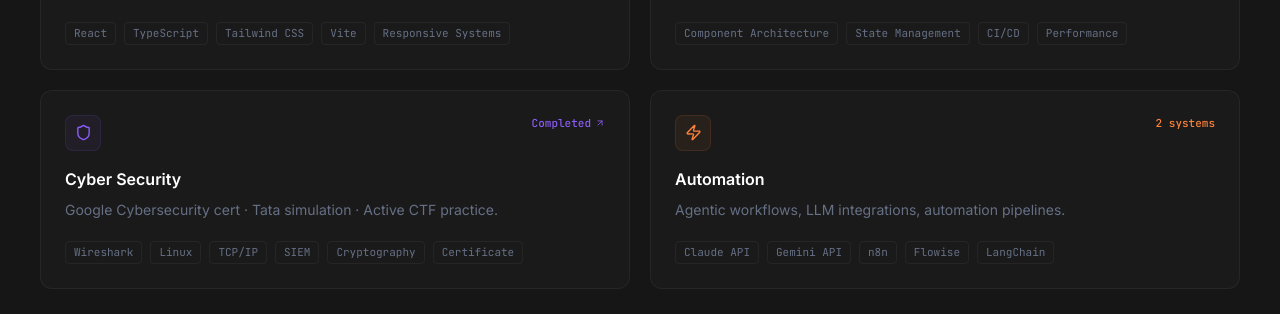
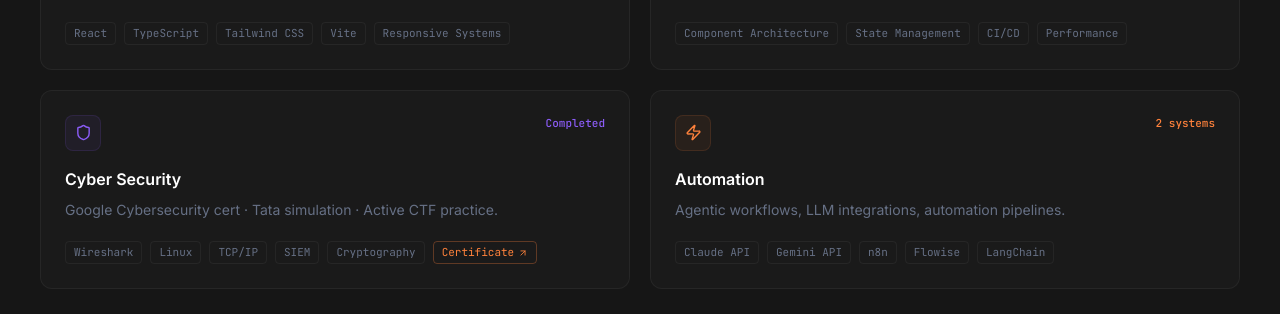
Before and after one commit to NavinAdithya/Portfolio, a React (Vite) app: page / in a window 1280 px wide. Shown: the part 1865-2179 px from the top of the page. Built offline with nearby package versions, Linux system fonts and the light colour scheme; a web font is replaced by a local one.

Commit message:
Move certificate link to the Certificate skill tag

```diff
--- a/src/app/App.tsx
+++ b/src/app/App.tsx
@@ -98,7 +98,7 @@ const CAPABILITIES = [
     color: "#8B5CF6",
     skills: ["Wireshark", "Linux", "TCP/IP", "SIEM", "Cryptography", "Certificate"],
     metric: "Completed",
-    metricUrl: "https://coursera.org/share/2091bfac871198fb0687d73c2f3232b8",
+    certUrl: "https://coursera.org/share/2091bfac871198fb0687d73c2f3232b8",
     desc: "Google Cybersecurity cert · Tata simulation · Active CTF practice.",
   },
   {
@@ -688,20 +688,6 @@ function Capabilities() {
                     >
                       <Icon size={17} style={{ color: cap.color }} />
                     </div>
-                    {cap.metricUrl ? (
-                      <a
-                        href={cap.metricUrl}
-                        target="_blank"
-                        rel="noopener noreferrer"
-                        className="text-[11px] font-medium hover:underline flex items-center gap-1 cursor-pointer"
-                        style={{
-                          color: cap.color,
-                          fontFamily: "'JetBrains Mono', monospace",
-                        }}
-                      >
-                        {cap.metric} <ArrowUpRight size={10} />
-                      </a>
-                    ) : (
                     <span
                       className="text-[11px] font-medium"
                       style={{
@@ -711,7 +697,6 @@ function Capabilities() {
                     >
                       {cap.metric}
                     </span>
-                    )}
                   </div>
 
                   <h3
@@ -729,7 +714,22 @@ function Capabilities() {
                   </p>
 
                   <div className="flex flex-wrap gap-2">
-                    {cap.skills.map((s) => (
+                    {cap.skills.map((s) => {
+                      if (s === "Certificate" && cap.certUrl) {
+                        return (
+                          <a
+                            key={s}
+                            href={cap.certUrl}
+                            target="_blank"
+                            rel="noopener noreferrer"
+                            className="text-[11px] text-[#FF823C] hover:text-[#FF5722] px-2 py-0.5 rounded border border-[#FF823C]/30 hover:border-[#FF823C]/60 transition-colors duration-300 flex items-center gap-1"
+                            style={{ fontFamily: "'JetBrains Mono', monospace" }}
+                          >
+                            {s} <ArrowUpRight size={10} />
+                          </a>
+                        );
+                      }
+                      return (
                         <span
                           key={s}
                           className="text-[11px] text-[#667085] group-hover:text-[#B0B7C3] px-2 py-0.5 rounded border border-[rgba(255,255,255,0.05)] transition-colors duration-300"
@@ -737,7 +737,8 @@ function Capabilities() {
                         >
                           {s}
                         </span>
-                    ))}
+                      );
+                    })}
                   </div>
                 </motion.div>
               </Reveal>
```
Lines whose indentation alone changed are shown as unchanged.
